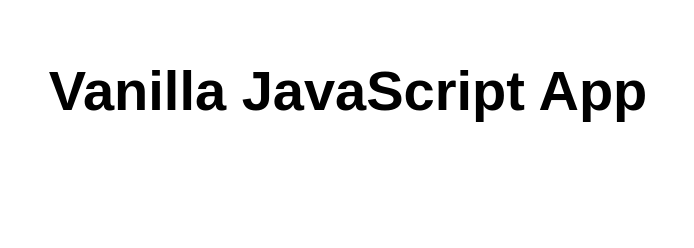
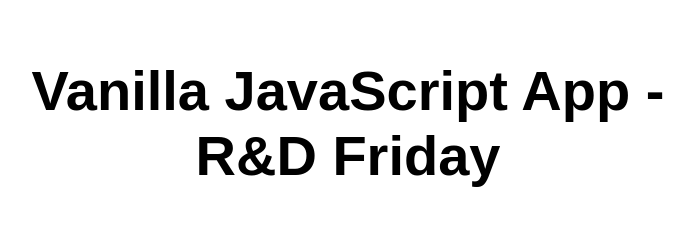
Before and after one commit to john-bruin/staticwebapp, a plain HTML site: page src/index.html in a window 1280 px wide. Shown: the whole page, without its empty margins (292-986 px from the left). Drawn offline with Linux system fonts and the light colour scheme.

Commit message:
R&D Friday added

```diff
--- a/src/index.html
+++ b/src/index.html
@@ -10,7 +10,7 @@
 
 <body>
   <main>
-    <h1>Vanilla JavaScript App</h1>
+    <h1>Vanilla JavaScript App - R&D Friday</h1>
   </main>
 </body>
 
```
